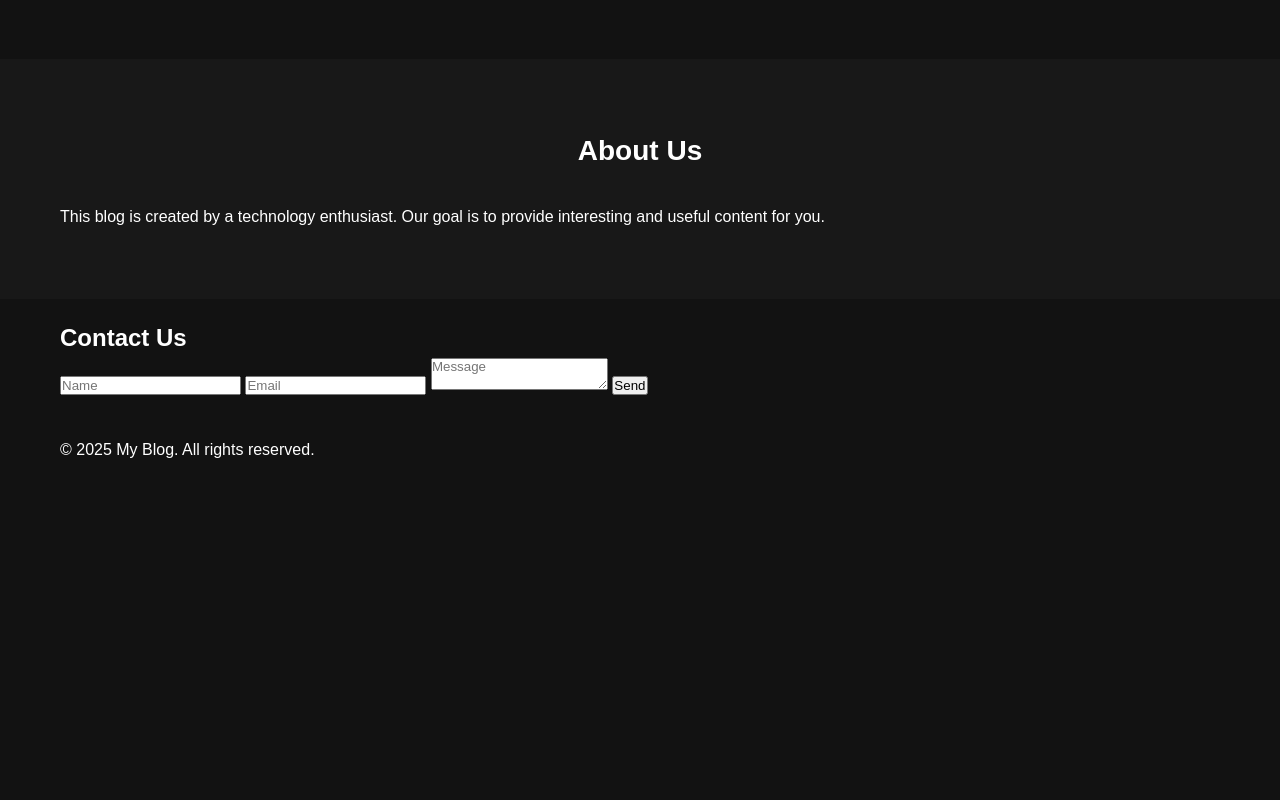
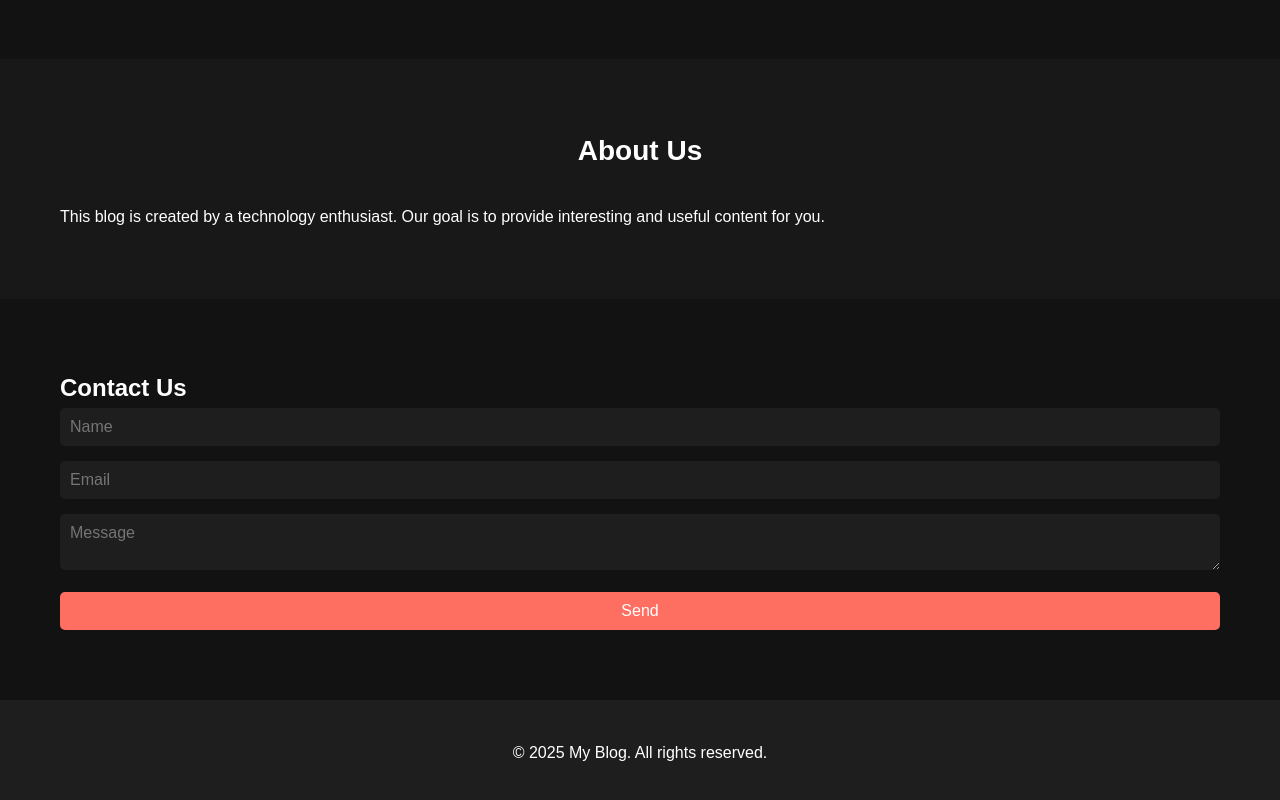
Before and after one commit to MisaghMomeniB/Blog-Service-Go, a plain HTML site: page static/index.html in a window 1280 px wide. Shown: the part 1248-2048 px from the top of the page. Before the commit the page ends 1731 px from the top, so only its background shows below. Drawn offline with Linux system fonts and the light colour scheme.

Commit message:
contact, footer

```diff
--- a/static/style.css
+++ b/static/style.css
@@ -130,3 +130,45 @@ body {
     margin-bottom: 30px;
     font-size: 28px;
 }
+
+/* Contact Section */
+.contact-section {
+    padding: 50px 0;
+    background-color: #121212;
+}
+
+.contact-section form input,
+.contact-section form textarea {
+    width: 100%;
+    padding: 10px;
+    margin-bottom: 15px;
+    border: none;
+    border-radius: 5px;
+    background-color: #1e1e1e;
+    color: #ffffff;
+    font-size: 16px;
+}
+
+.contact-section form button {
+    width: 100%;
+    padding: 10px;
+    border: none;
+    border-radius: 5px;
+    background-color: #ff6f61;
+    color: #ffffff;
+    font-size: 16px;
+    cursor: pointer;
+    transition: background-color 0.3s ease;
+}
+
+.contact-section form button:hover {
+    background-color: #ff5252;
+}
+
+/* Footer */
+.footer {
+    text-align: center;
+    padding: 20px 0;
+    background-color: #1e1e1e;
+    color: #ffffff;
+}
```
